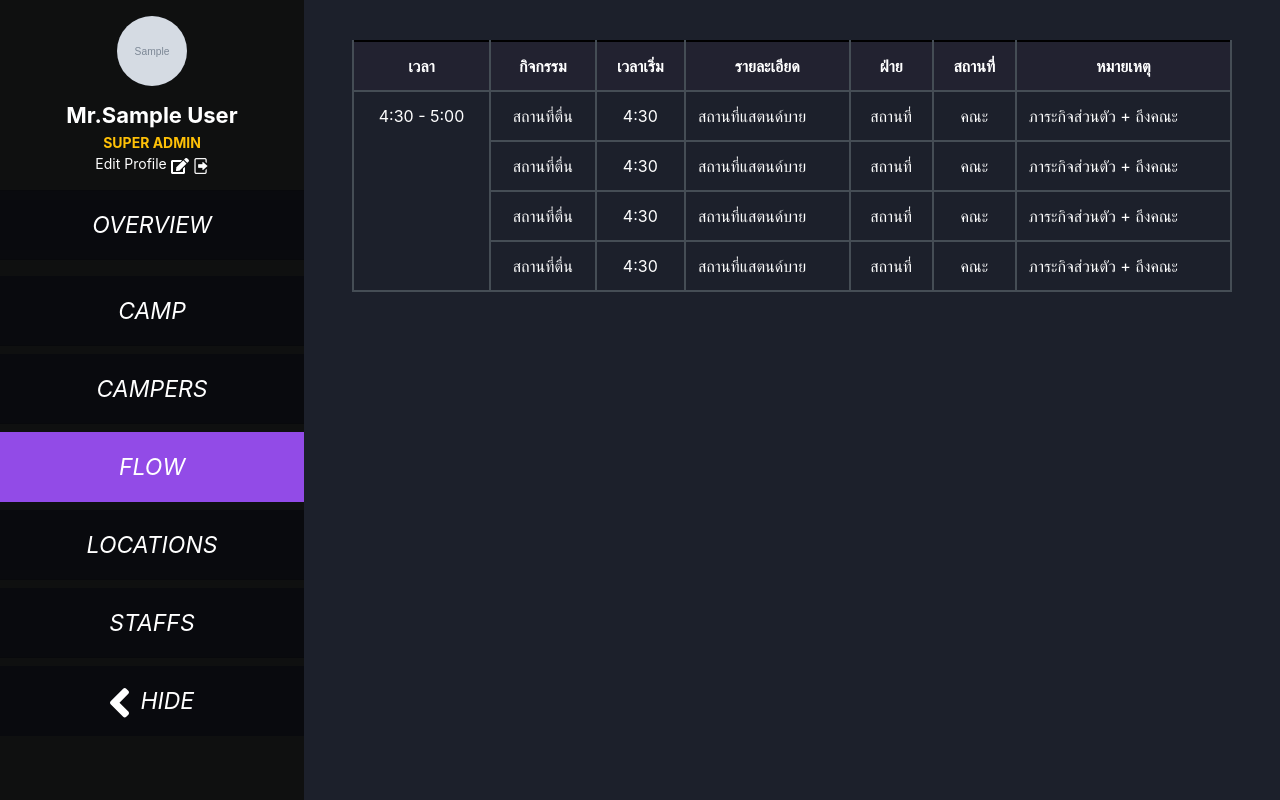
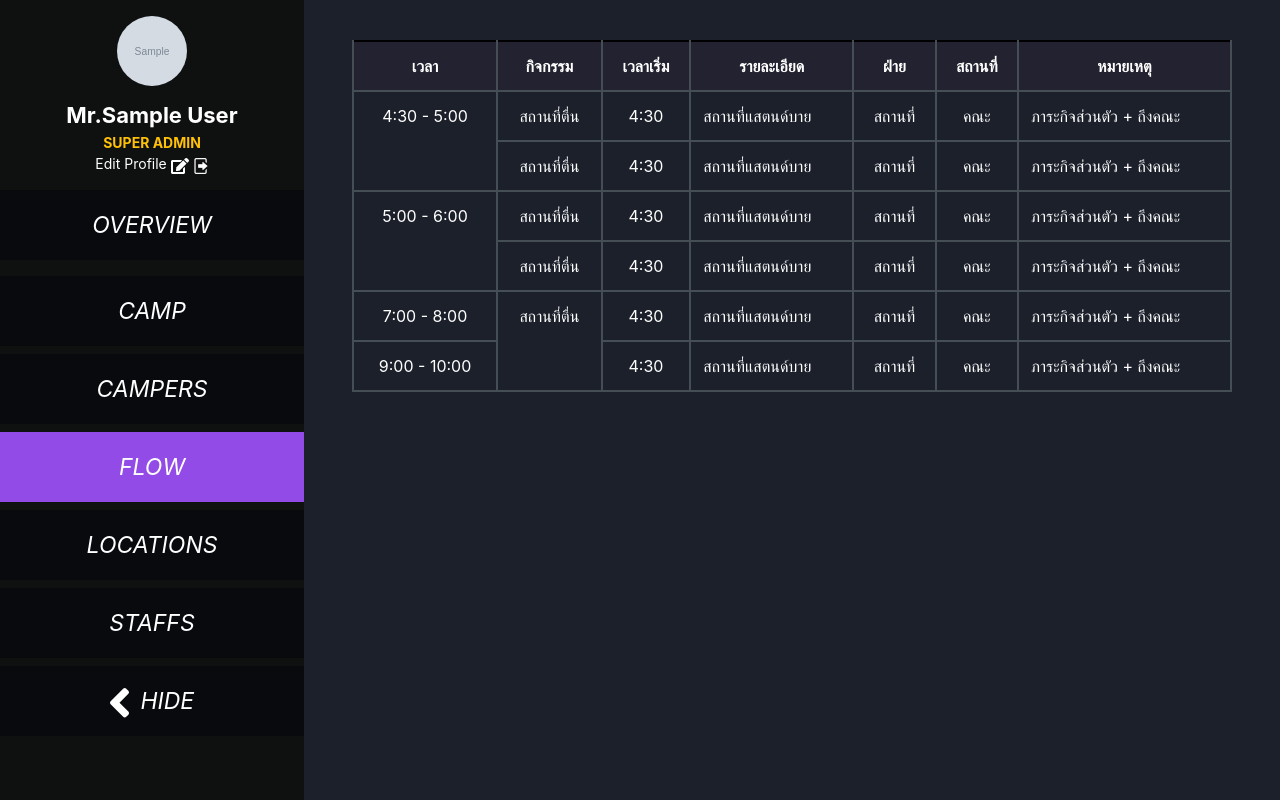
Before and after one commit to ongsuwannoo/RDMS, a Django app: page /camp/1/flow/ in a window 1280 px wide. Run offline with Django 3.2, Linux system fonts and the light colour scheme; a user stored in the database is signed in; tables that the repository leaves empty hold one stand-in row (values such as "Sample post"); grey boxes marked "Sample" are stand-in pictures; some libraries are stand-ins or nearby versions; some web fonts are replaced.

Commit message:
Update flow.html

```diff
--- a/flow/templates/flow.html
+++ b/flow/templates/flow.html
@@ -52,7 +52,7 @@
                 <td>ภาระกิจส่วนตัว + ถึงคณะ</td>
             </tr>
             <tr id="table-row">
-                <td class="text-center">4:30 - 5:00</td>
+                <td class="text-center">5:00 - 6:00</td>
                 <td class="text-center">สถานที่ตื่น</td>
                 <td class="text-center">4:30</td>
                 <td>สถานที่แสตนด์บาย</td>
@@ -69,30 +69,63 @@
                 <td class="text-center">คณะ</td>
                 <td>ภาระกิจส่วนตัว + ถึงคณะ</td>
             </tr>
+            <tr id="table-row">
+                <td class="text-center">7:00 - 8:00</td>
+                <td class="text-center">สถานที่ตื่น</td>
+                <td class="text-center">4:30</td>
+                <td>สถานที่แสตนด์บาย</td>
+                <td class="text-center">สถานที่</td>
+                <td class="text-center">คณะ</td>
+                <td>ภาระกิจส่วนตัว + ถึงคณะ</td>
+            </tr>
+            <tr id="table-row">
+                <td class="text-center">9:00 - 10:00</td>
+                <td class="text-center">สถานที่ตื่น</td>
+                <td class="text-center">4:30</td>
+                <td>สถานที่แสตนด์บาย</td>
+                <td class="text-center">สถานที่</td>
+                <td class="text-center">คณะ</td>
+                <td>ภาระกิจส่วนตัว + ถึงคณะ</td>
+            </tr>
         </tbody>
     </table>
 </div>
 <script>
     $(document).ready(function () {
-        var first, last;
+        var first = '', last;
         var check = 0;
-        var row = 0;
-        var col = document.getElementById('tbl').rows[0].cells.length - 1;
-        console.log(col)
+        var row = 1;
+        var lenghth_col = document.getElementById('tbl').rows[0].cells.length - 1;
+        var lenghth_row = document.getElementById('tbl').rows.length - 2
+        console.log(lenghth_col, lenghth_row)
+        for (let i = 0; i < lenghth_row; i++) {
+            var first = '', last;
+            var check = 0;
+            var row = 1;
             $('table > tbody > tr').each(function(index, tr) {
-            last = tr.children[0];
-            if (!first)
+                last = tr.children[i];
+                console.log(first.innerHTML, last.innerHTML)
+                if (first == ''){
                     first = last;
-            if (first.innerHTML == last.innerHTML && index != 0){
+                }
+
+                else if (first.innerHTML == last.innerHTML) {
                     last.remove();
                     row++;
                 }
+
                 else {
+                    console.log(first, index)
+                    first.setAttribute('rowspan', row);
                     first = last;
+                    row = 1
+                }
+
+                if (index == lenghth_row){
                     first.setAttribute('rowspan', row);
-                var first;
                 }
             })
+        }
     });
 </script>
 
```
Lines whose indentation alone changed are shown as unchanged.
